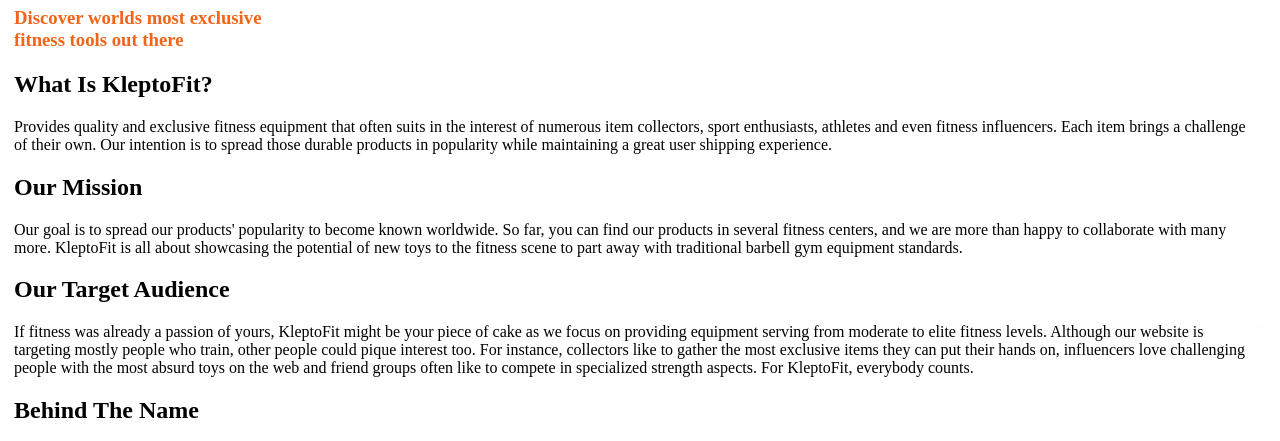
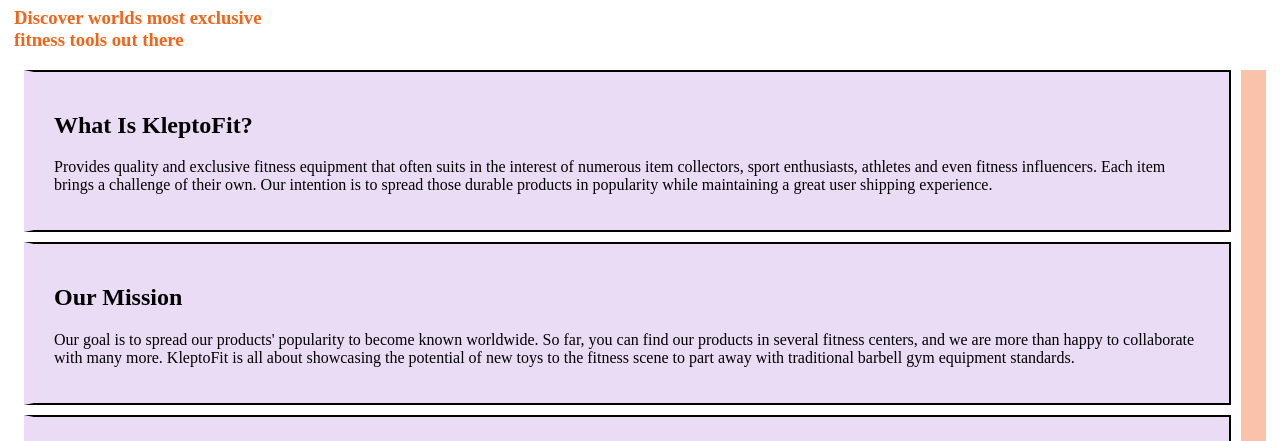
Before and after one commit to TheodoreLakinsky/KleptoFit, a plain HTML site: page docs/webpages/aboutus.html in a window 1280 px wide. Shown: the part 133-574 px from the top of the page. Drawn offline with Linux system fonts and the light colour scheme.

Commit message:
orange bar on main and about page

```diff
--- a/docs/styles/site.css
+++ b/docs/styles/site.css
@@ -78,11 +78,12 @@ h1 span{
 }
 body{
     margin: 14px;
-    div{
-        border-inline-end: 10px solid rgba(242, 100, 45, 0.4%);
-    section{
+    >div{
+        border-inline-end: 25px solid rgba(242 100 45 / 0.4);
+        section{
         border: 2px solid #000000;
         background-color:oklch(44.7% 0.228 304 / 0.14);
+        border-inline-start: 10px solid rgba(242, 100, 45, 0.4%);
         /*background: linear-gradient(to right, #000000 86%, oklch(44.7% 0.228 304 / 0.14));*/
         /*background: linear-gradient(to right, oklch(44.7% 0.228 304 / 0.14) 92%, #000000);*/
         margin: 10px;
@@ -97,6 +98,24 @@ body{
             }
         }
     }
+    }
+    section{
+        border: 2px solid #000000;
+        background-color:oklch(44.7% 0.228 304 / 0.14);
+        border-inline-start: 10px solid rgba(242, 100, 45, 0.4%);
+        /*background: linear-gradient(to right, #000000 86%, oklch(44.7% 0.228 304 / 0.14));*/
+        /*background: linear-gradient(to right, oklch(44.7% 0.228 304 / 0.14) 92%, #000000);*/
+        margin: 10px;
+        padding: 20px;
+        div{
+        /*background: linear-gradient(to right, oklch(44.7% 0.228 304 / 0.14) 86%, oklch(44.7% 0.228 304 / 1.14));*/
+            p{
+            /*background: linear-gradient(to top, #000000 30%, #F26419);
+            -webkit-background-clip: text;
+            background-clip: text;
+            color: transparent;*/
+            }
+        }
     }
     &::selection{
         background-color: #F26419;
--- a/docs/webpages/aboutus.html
+++ b/docs/webpages/aboutus.html
@@ -26,6 +26,7 @@
 </header>
 
 <body>
+    <div>
     <section>
         <h2>What Is KleptoFit?</h2>
         <div>
@@ -72,6 +73,7 @@
         </p>
         </div>
     </section>
+    </div>
 </body>
 
 <footer>
```
